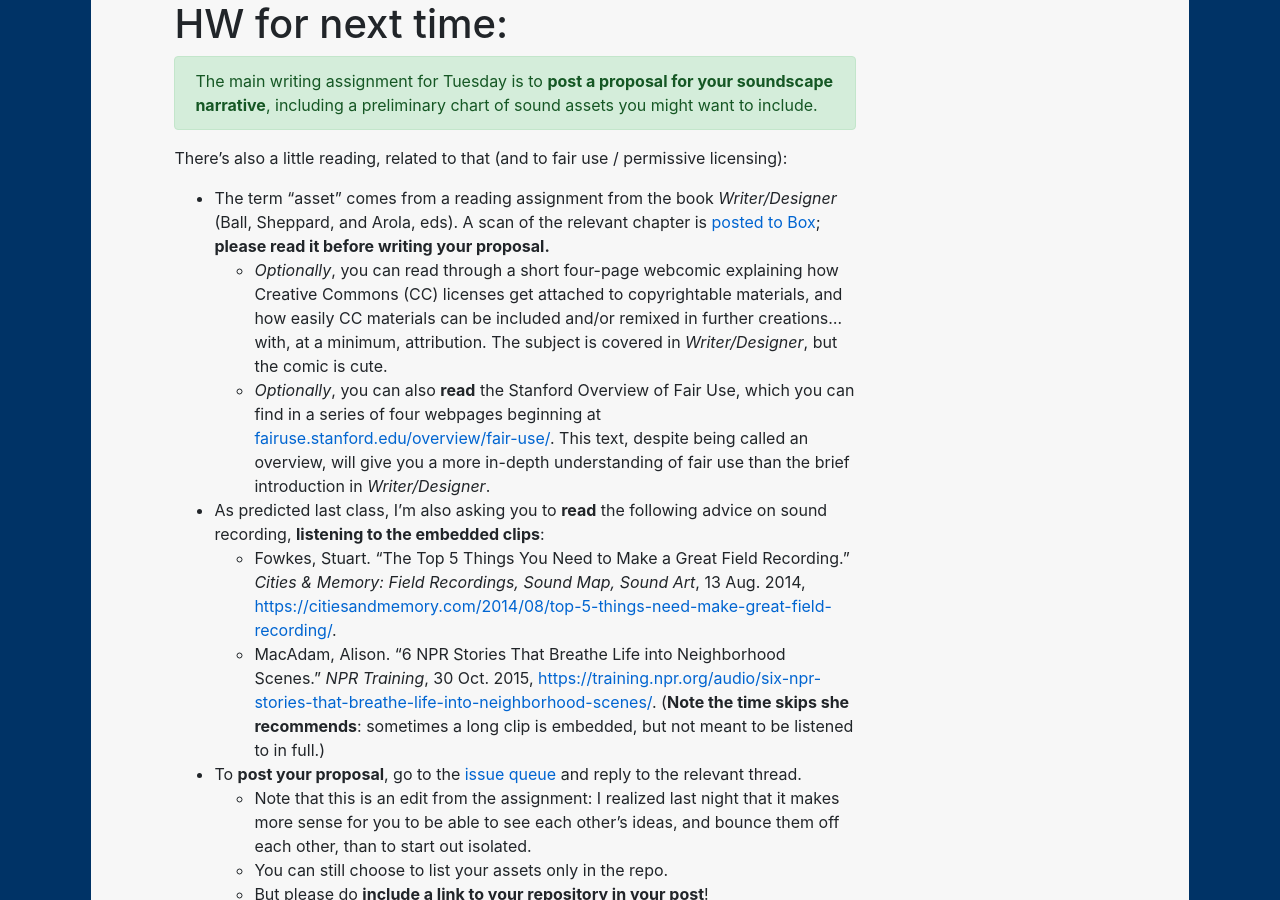
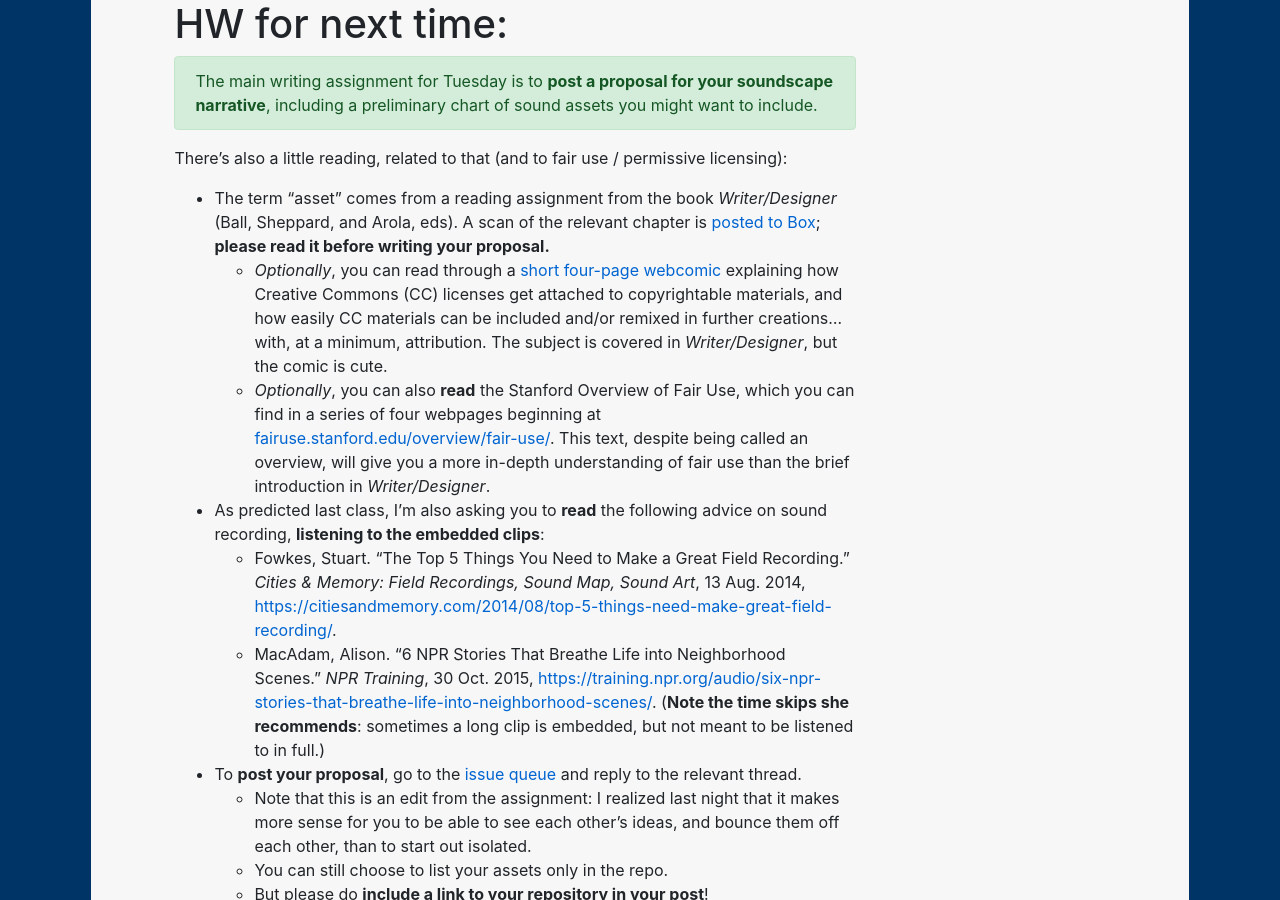
Before and after one commit to benmiller314/cdm2020spring, a Jekyll site: the page built from plans/lesson-04.md, in a window 1280 px wide and 900 px high, scrolled down 3411 px. Built offline with Jekyll 4.4.1, drawn with Linux system fonts in a browser that asks for light colours; our own code applies the rules of GitHub Pages for plain Markdown files; part of the change alters nothing that is shown.

```diff
--- a/plans/lesson-04.md
+++ b/plans/lesson-04.md
@@ -158,7 +158,7 @@ There's also a little reading, related to that (and to fair use / permissive lic
 
 * The term "asset" comes from a reading assignment from the book _Writer/Designer_ (Ball, Sheppard, and Arola, eds). A scan of the relevant chapter is <a title="not posted to preserve the limited distribution that helps justify my fair use claim (as does my colorless copy and the limited amount copied, relative to the book)" href="https://pitt.box.com/s/xovvpta4x2tq1cs9ywr61d2g1udka8m5
 ">posted to Box</a>; **please read it before writing your proposal.**
-   - _Optionally_, you can read through a short four-page webcomic explaining how Creative Commons (CC) licenses get attached to copyrightable materials, and how easily CC materials can be included and/or remixed in further creations... with, at a minimum, attribution. The subject is covered in _Writer/Designer_, but the comic is cute.
+   - _Optionally_, you can read through a [short four-page webcomic](https://wiki.creativecommons.org/wiki/Howitworks_Comic1) explaining how Creative Commons (CC) licenses get attached to copyrightable materials, and how easily CC materials can be included and/or remixed in further creations... with, at a minimum, attribution. The subject is covered in _Writer/Designer_, but the comic is cute.
    - _Optionally_, you can also **read** the Stanford Overview of Fair Use, which you can find in a series of four webpages beginning at [fairuse.stanford.edu/overview/fair-use/](https://fairuse.stanford.edu/overview/fair-use/). This text, despite being called an overview, will give you a more in-depth understanding of fair use than the brief introduction in _Writer/Designer_.
 
 * As predicted last class, I'm also asking you to **read** the following advice on sound recording, **listening to the embedded clips**:
```
